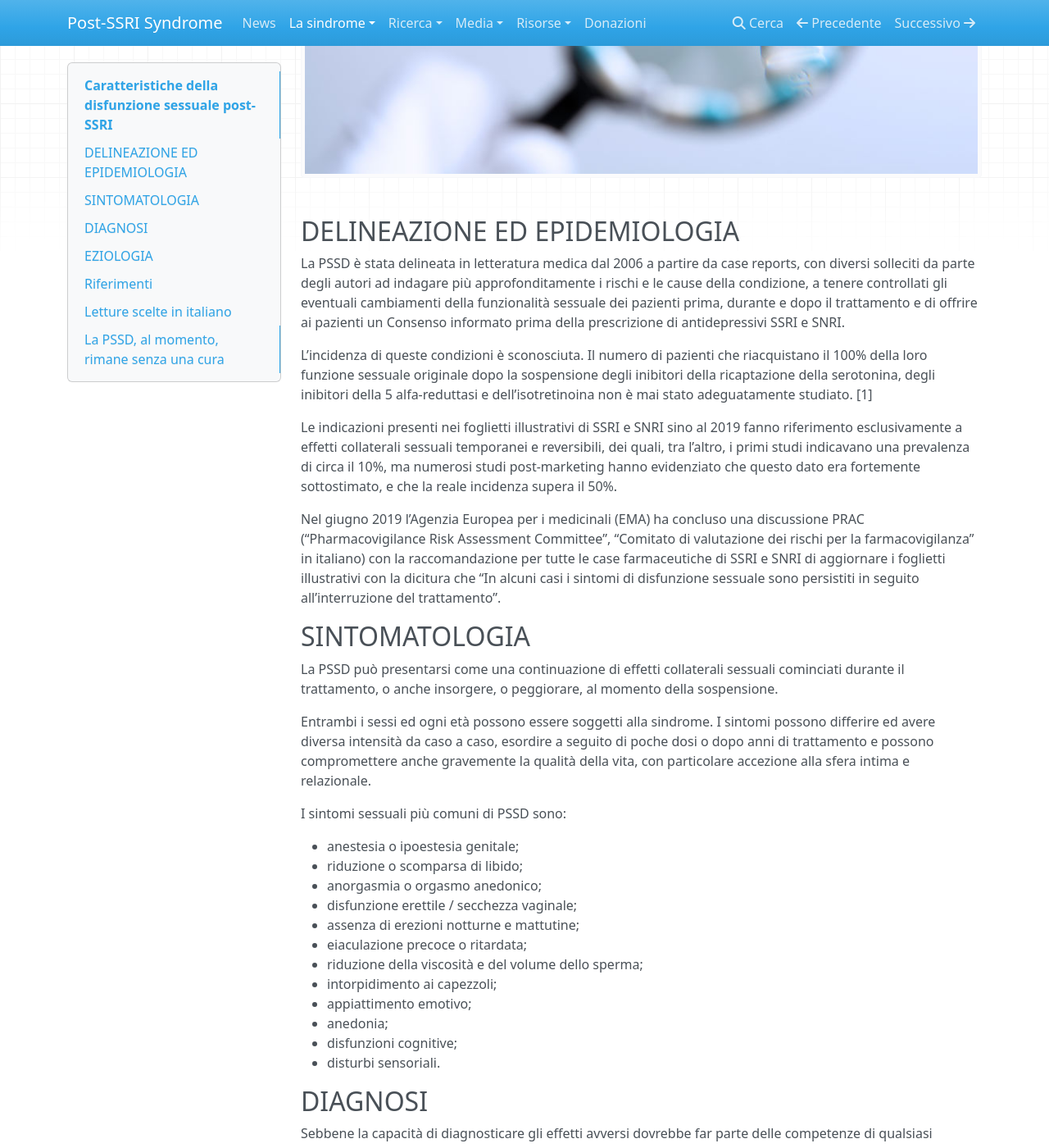
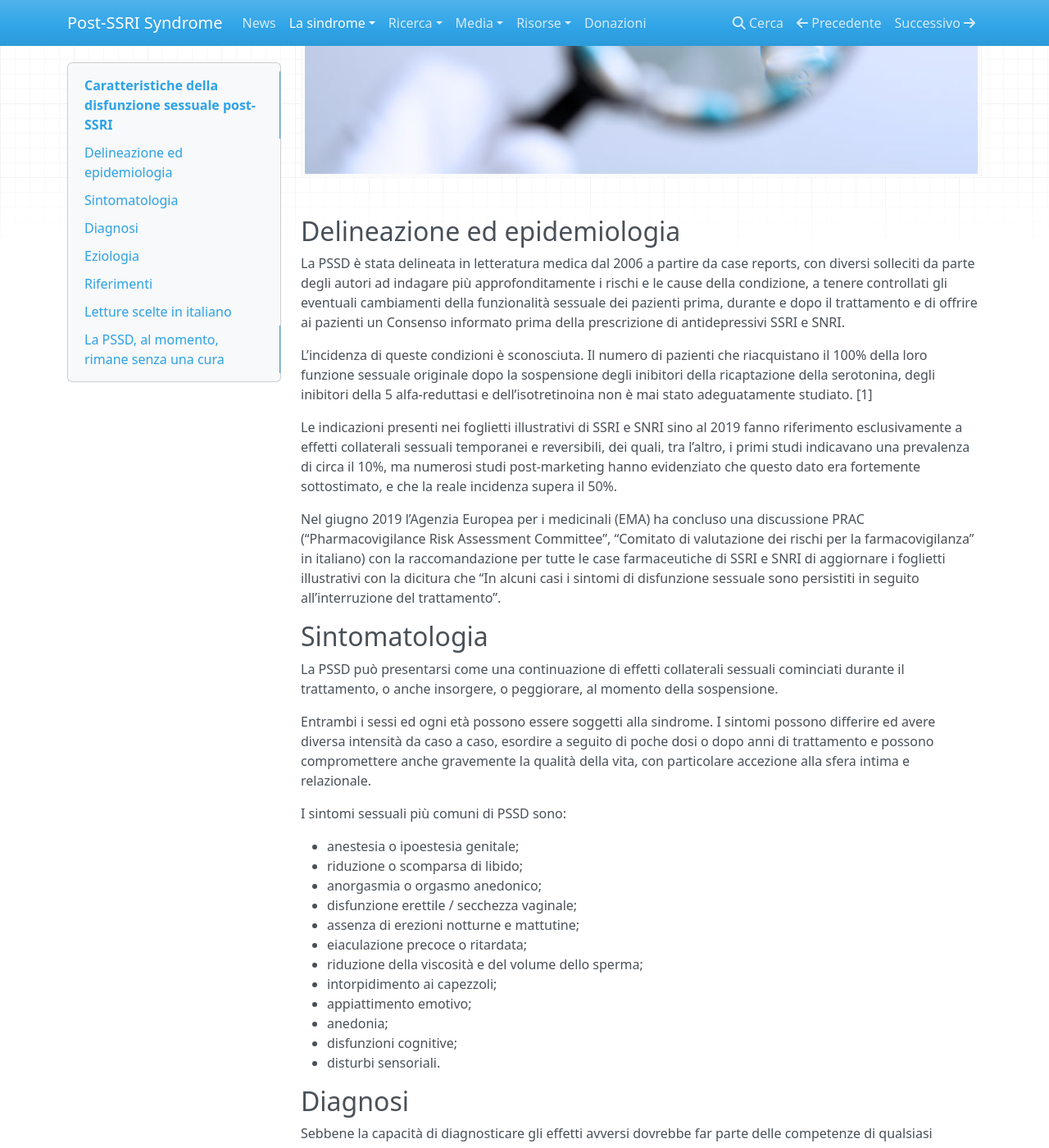
Before and after one commit to postssrisyndrome/windmill, an MkDocs documentation site: the page built from docs/la-sindrome/caratteristiche.md, in a window 1280 px wide and 1400 px high, scrolled down 785 px. Shown: the whole window at 82% size. Built offline with MkDocs 1.6.1, drawn with Linux system fonts in a browser that asks for light colours; nearby versions of some CDN libraries.

```diff
--- a/docs/la-sindrome/caratteristiche.md
+++ b/docs/la-sindrome/caratteristiche.md
@@ -9,7 +9,7 @@ La sindrome è indipendente da qualsiasi problema di salute mentale preesistente
 
 ![](../img/113207765_s.jpg)
 
-## DELINEAZIONE ED EPIDEMIOLOGIA
+## Delineazione ed epidemiologia
 
 La PSSD è stata delineata in letteratura medica dal 2006 a partire da case reports, con diversi solleciti da parte degli autori ad indagare più approfonditamente i rischi e le cause della condizione, a tenere controllati gli eventuali cambiamenti della funzionalità sessuale dei pazienti prima, durante e dopo il trattamento e di offrire ai pazienti un Consenso informato prima della prescrizione di antidepressivi SSRI e SNRI.
 
@@ -19,7 +19,7 @@ Le indicazioni presenti nei foglietti illustrativi di SSRI e SNRI sino al 2019 f
 
 Nel giugno 2019 l’Agenzia Europea per i medicinali (EMA) ha concluso una discussione PRAC (“Pharmacovigilance Risk Assessment Committee”, “Comitato di valutazione dei rischi per la farmacovigilanza” in italiano) con la raccomandazione per tutte le case farmaceutiche di SSRI e SNRI di aggiornare i foglietti illustrativi con la dicitura che “In alcuni casi i sintomi di disfunzione sessuale sono persistiti in seguito all’interruzione del trattamento”.
 
-## SINTOMATOLOGIA
+## Sintomatologia
 
 La PSSD può presentarsi come una continuazione di effetti collaterali sessuali cominciati durante il trattamento, o anche insorgere, o peggiorare, al momento della sospensione.
 
@@ -40,7 +40,7 @@ I sintomi sessuali più comuni di PSSD sono:
 * disfunzioni cognitive;
 * disturbi sensoriali.
 
-## DIAGNOSI
+## Diagnosi
 
 Sebbene la capacità di diagnosticare gli effetti avversi dovrebbe far parte delle competenze di qualsiasi prescrittore, il fatto che queste condizioni possono persistere o emergere dopo la sospensione del farmaco responsabile aggiunge un ulteriore livello di complessità. Inoltre, queste condizioni sono poco conosciute e poco comprese dagli operatori sanitari.
 
@@ -55,7 +55,7 @@ Esso fornisce criteri diagnostici per:
 * sindrome post-finasteride (PFS)
 * disfunzione sessuale post-retinoide (PRSD)
 
-## EZIOLOGIA
+## Eziologia
 
 Diverse ipotesi sono state formulate, specialmente a partire dai vari meccanismi già osservati implicati negli effetti collaterali sessuali durante l’uso di antidepressivi.
 
```
